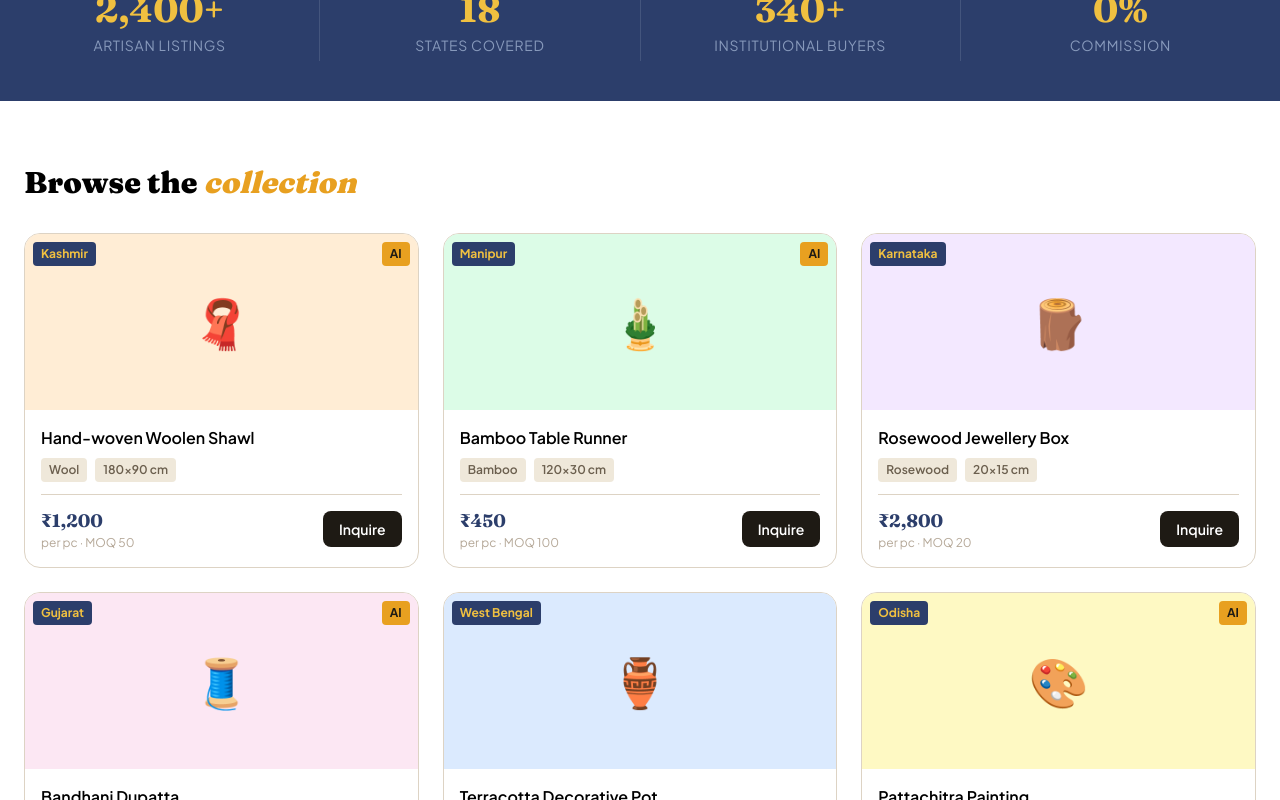
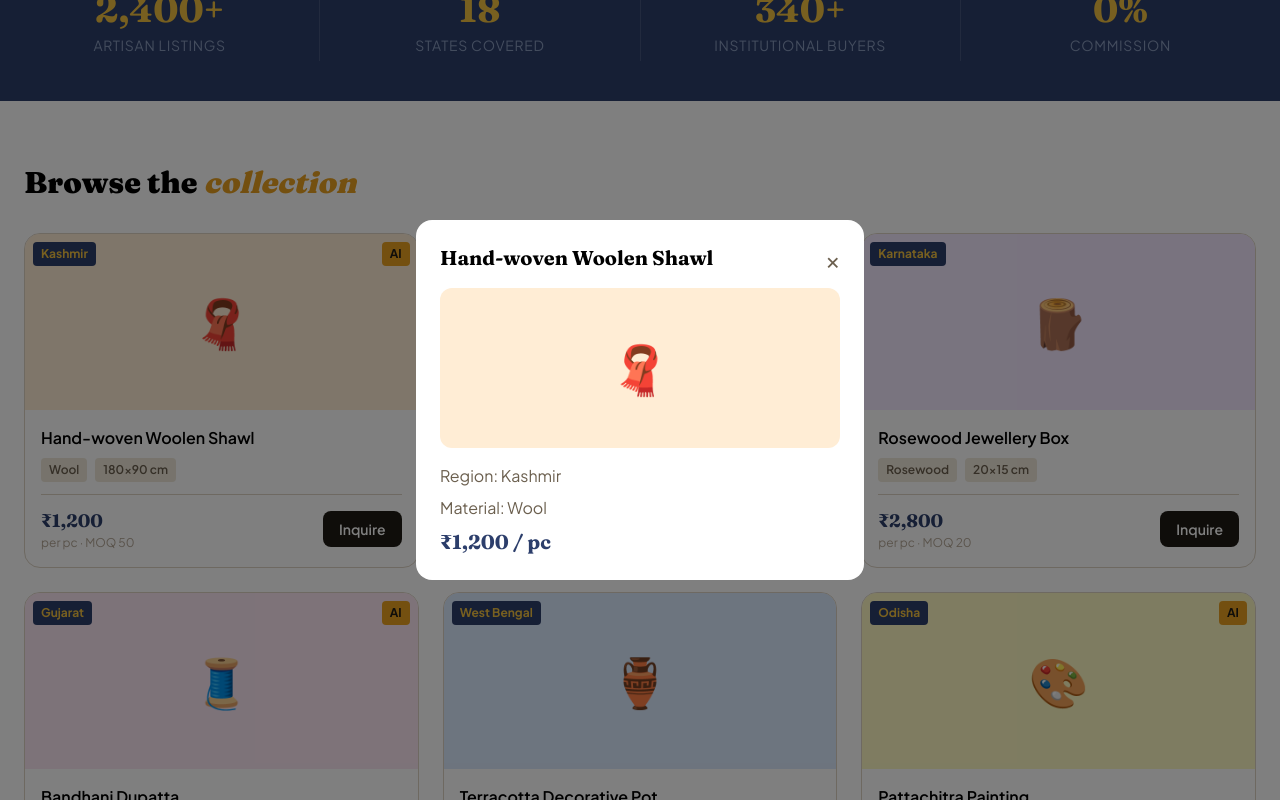
Before and after one commit to Sayyed-Ali/Shilp-Setu, a React (Vite) app in the folder frontend/appFront/: page / in a window 1280 px wide. Both pictures are taken after a click on the element 221 px from the left and 1127 px from the top of the page. Shown: the part 727-1527 px from the top of the page. Built offline with nearby package versions, Linux system fonts and the light colour scheme.

Commit message:
feat: add Modal component with escape-key and outside-click handling, use in Home page for product details

```diff
--- /dev/null
+++ b/frontend/appFront/src/components/ui/Modal.jsx
@@ -0,0 +1,67 @@
+import { useEffect, useRef } from "react"
+
+/**
+ * Reusable Modal component
+ * isOpen - controls whether modal is visible
+ * onClose - called when modal should close
+ * title - modal heading
+ * children - modal body content
+ */
+
+export default function Modal({ isOpen, onClose, title, children }) {
+    const modalRef = useRef(null)
+
+    // close on Escape key
+    useEffect(() => {
+        function handleKeyDown(e) {
+            if (e.key === "Escape") {
+                onClose()
+            }
+        }
+
+        if (isOpen) {
+            document.addEventListener("keydown", handleKeyDown)
+        }
+
+        // cleanup — remove listener when modal closes or component unmounts
+        return () => {
+            document.removeEventListener("keydown", handleKeyDown)
+        }
+    }, [isOpen, onClose])
+
+    // focus the modal when it opens
+    useEffect(() => {
+        if (isOpen && modalRef.current) {
+            modalRef.current.focus()
+        }
+    }, [isOpen])
+
+    if (!isOpen) return null
+
+    return (
+        // backdrop — clicking outside the box closes the modal
+        <div
+            className="fixed inset-0 bg-black/50 flex items-center justify-center z-50 px-4"
+            onClick={onClose}
+        >
+            <div
+                ref={modalRef}
+                tabIndex={-1}
+                onClick={(e) => e.stopPropagation()} // stop clicks inside from closing it
+                className="bg-white rounded-2xl p-6 w-full max-w-md outline-none"
+            >
+                <div className="flex justify-between items-center mb-4">
+                    <h2 className="font-serif font-bold text-xl">{title}</h2>
+                    <button
+                        onClick={onClose}
+                        className="text-[#6b5f4e] hover:text-[#1e1a14] text-2xl leading-none"
+                    >
+                        &times;
+                    </button>
+                </div>
+
+                <div>{children}</div>
+            </div>
+        </div>
+    )
+}
--- a/frontend/appFront/src/pages/Home.jsx
+++ b/frontend/appFront/src/pages/Home.jsx
@@ -1,7 +1,9 @@
+import { useState } from "react"
 import Navbar from '../components/Navbar'
 import Footer from '../components/Footer'
 import Hero from '../components/Hero'
 import Card from '../components/Card'
+import Modal from '../components/ui/Modal'
 
 const products = [
     { emoji: "🧣", bg: "bg-orange-100", region: "Kashmir", title: "Hand-woven Woolen Shawl", material: "Wool", size: "180×90 cm", price: "₹1,200", moq: 50, ai: true },
@@ -13,12 +15,13 @@ const products = [
 ]
 
 function Home() {
+    const [selectedProduct, setSelectedProduct] = useState(null)
+
     return (
         <>
             <Navbar />
             <Hero />
 
-            {/* catalog section */}
             <div className="max-w-7xl mx-auto px-6 py-16">
                 <h2 className="text-3xl font-serif font-extrabold mb-8">
                     Browse the <span className="italic text-[#e8a020]">collection</span>
@@ -26,10 +29,29 @@ function Home() {
 
                 <div className="grid grid-cols-1 sm:grid-cols-2 lg:grid-cols-3 gap-6">
                     {products.map((p, i) => (
-                        <Card key={i} {...p} />
+                        <div key={i} onClick={() => setSelectedProduct(p)}>
+                            <Card {...p} />
+                        </div>
                     ))}
                 </div>
             </div>
+
+            <Modal
+                isOpen={selectedProduct !== null}
+                onClose={() => setSelectedProduct(null)}
+                title={selectedProduct?.title}
+            >
+                {selectedProduct && (
+                    <div>
+                        <div className={`h-40 ${selectedProduct.bg} rounded-xl flex items-center justify-center text-5xl mb-4`}>
+                            {selectedProduct.emoji}
+                        </div>
+                        <p className="text-[#6b5f4e] mb-2">Region: {selectedProduct.region}</p>
+                        <p className="text-[#6b5f4e] mb-2">Material: {selectedProduct.material}</p>
+                        <p className="font-serif font-bold text-xl text-[#2c3e6b]">{selectedProduct.price} / pc</p>
+                    </div>
+                )}
+            </Modal>
 
             <Footer />
         </>
```
Also changed, not shown: frontend/appFront/src/components/ui/Input.jsx (+2 -9 lines).
